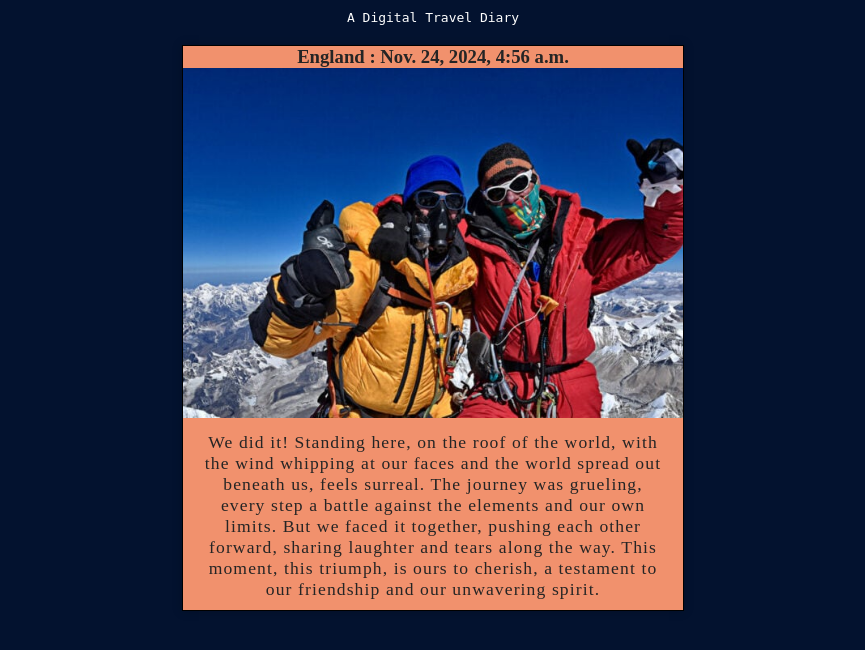
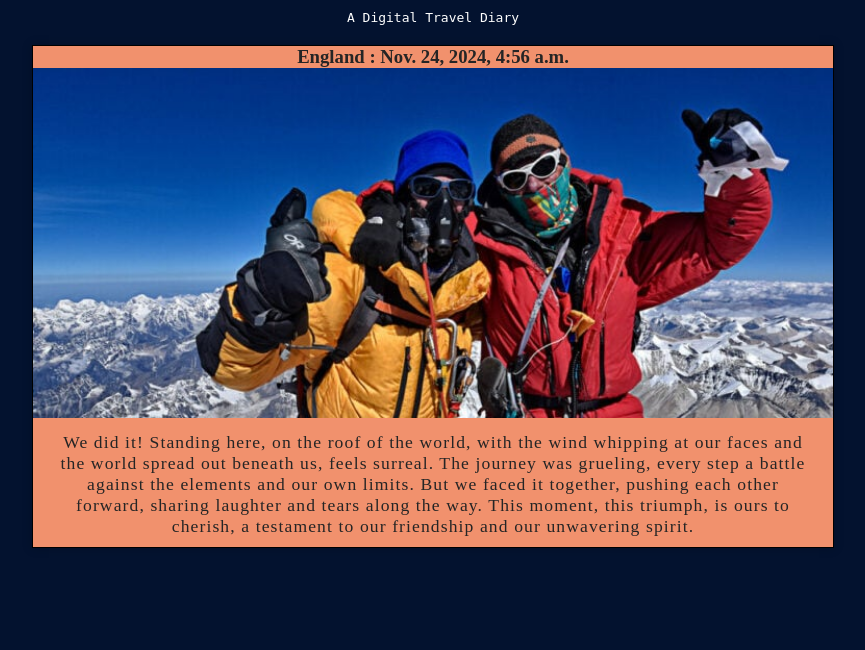
Before and after one commit to WareBar/Travel-Page, a Django app: a page that uses templates/master.html in a window 1280 px wide. Shown: the part 60-710 px from the top of the page, without its empty margins (207-1072 px from the left). Run offline with Django 4.2, Linux system fonts and the light colour scheme; data comes from the database, SQL or seed files in the repository.

Commit message:
Update styles.css

```diff
--- a/static/styles.css
+++ b/static/styles.css
@@ -124,7 +124,7 @@ p a{
     margin: 20px auto;
     box-shadow: 0px 0px 10px rgba(0, 0, 0, 0.2);
     border: 1px solid black;
-    width: 500px;
+    width: 50em;
     text-align: center;
 
     color: #252525;
```
